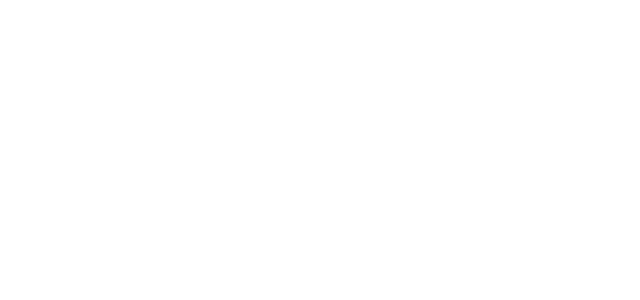
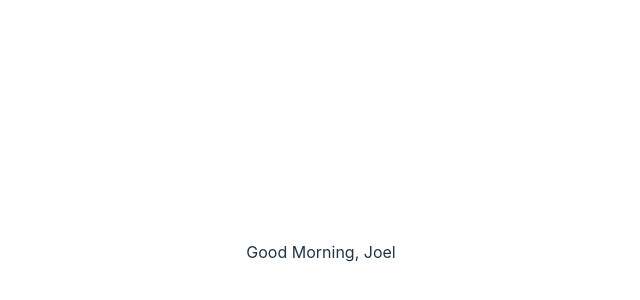
Before and after one commit to mmartins23/react-tutorial, a React (Vite) app in the folder react-tutorial/: page / in a window 1280 px wide. Shown: the part 148-448 px from the top of the page, without its empty margins (319-959 px from the left). Built offline with nearby package versions, Linux system fonts and the light colour scheme.

Commit message:
ReactJS Tutorial - 5 - Functional Components

```diff
--- a/react-tutorial/src/App.jsx
+++ b/react-tutorial/src/App.jsx
@@ -1,9 +1,11 @@
 import './App.css'
+import Greet from './assets/components/Greet'
 
 function App() {
 
   return (
     <>
+      <Greet />
     </>
   )
 }
--- /dev/null
+++ b/react-tutorial/src/assets/components/Greet.jsx
@@ -0,0 +1,7 @@
+const Greet = () => {
+    return (
+        <div>Good Morning, Joel</div>
+    )
+}
+
+export default Greet;
```
